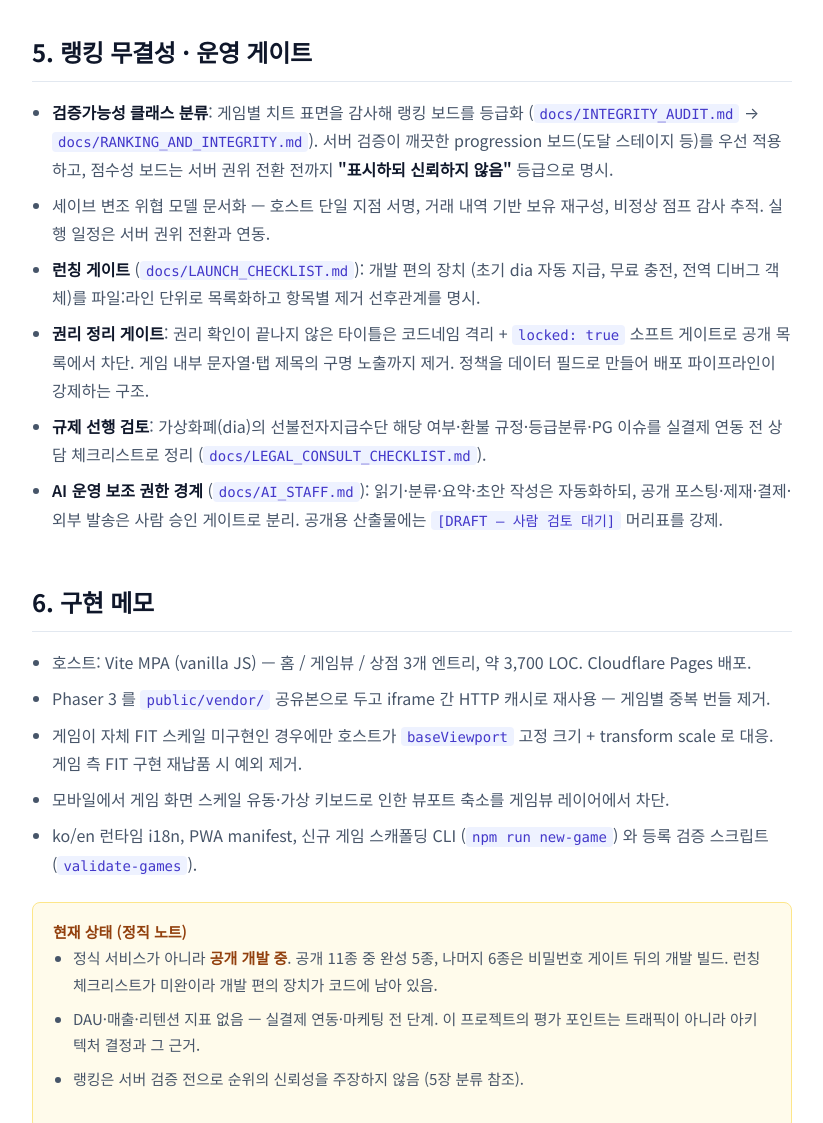
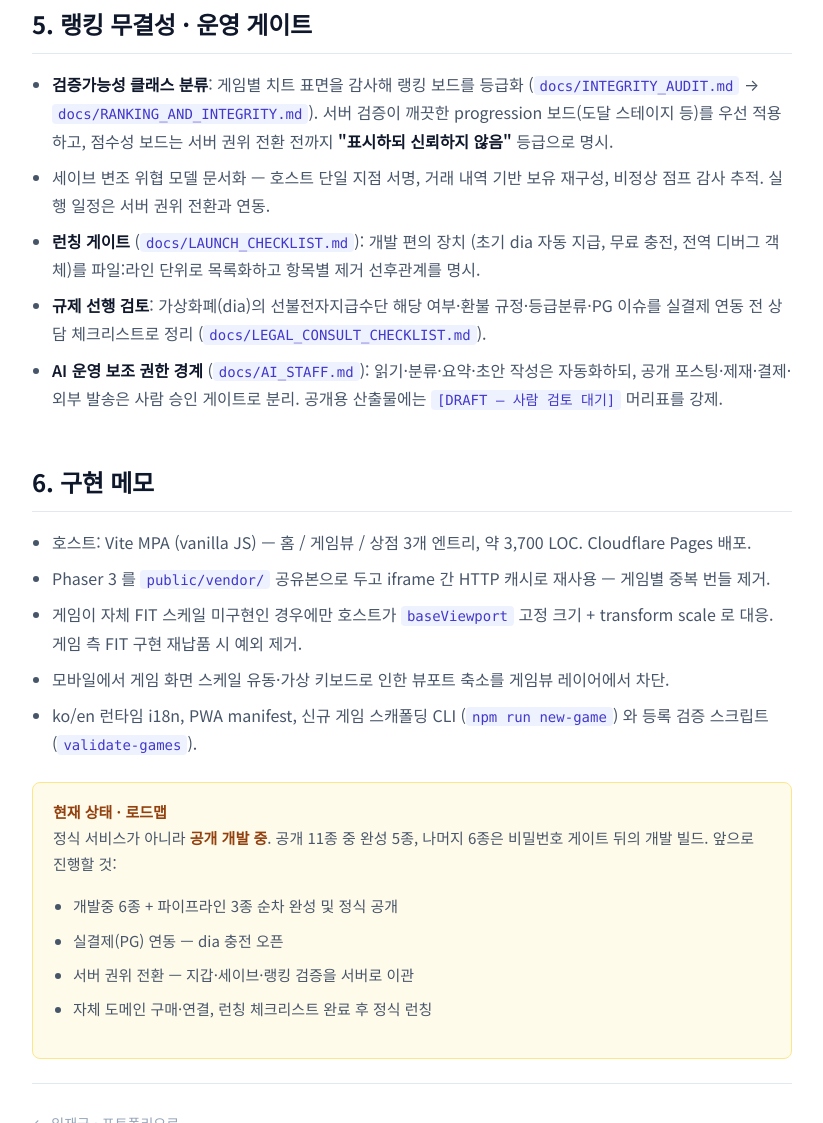
Before and after one commit to torrico203/torrico203.github.io, a plain HTML site: page projects/quarterturn.html in a window 1280 px wide. Shown: the part 3272-4395 px from the top of the page, without its empty margins (228-1051 px from the left). Drawn offline with Linux system fonts and the light colour scheme.

Commit message:
쿼터턴 기술 상세: 권리 정리 언급 제거, 정직 노트를 현재 상태 + 로드맵으로 재구성
Co-Authored-By: Claude Fable 5 <noreply@anthropic.com>

```diff
--- a/projects/quarterturn.html
+++ b/projects/quarterturn.html
@@ -131,11 +131,9 @@
           </li>
           <li>
             <strong>BANE &amp; BOON</strong> — 저주를 받아들일수록 강해지는 던전 액션 로그라이크, 캐릭터 18종.
-            권리 정리 진행 중으로 코드네임 운영.
           </li>
           <li>
             <strong>OUTBREAK</strong> — 실시간 액션 좀비 RPG, 640 스테이지, 장비·펫·스킬 수집.
-            권리 정리 진행 중으로 코드네임 운영.
           </li>
         </ul>
 
@@ -230,11 +228,6 @@
             항목별 제거 선후관계를 명시.
           </li>
           <li>
-            <strong>권리 정리 게이트</strong>: 권리 확인이 끝나지 않은 타이틀은 코드네임 격리 +
-            <code>locked: true</code> 소프트 게이트로 공개 목록에서 차단. 게임 내부 문자열·탭 제목의
-            구명 노출까지 제거. 정책을 데이터 필드로 만들어 배포 파이프라인이 강제하는 구조.
-          </li>
-          <li>
             <strong>규제 선행 검토</strong>: 가상화폐(dia)의 선불전자지급수단 해당 여부·환불 규정·등급분류·PG 이슈를
             실결제 연동 전 상담 체크리스트로 정리 (<code>docs/LEGAL_CONSULT_CHECKLIST.md</code>).
           </li>
@@ -255,19 +248,16 @@
         </ul>
 
         <div class="callout">
-          <strong>현재 상태 (정직 노트)</strong>
+          <strong>현재 상태 · 로드맵</strong>
+          <p>
+            정식 서비스가 아니라 <strong>공개 개발 중</strong>. 공개 11종 중 완성 5종, 나머지 6종은
+            비밀번호 게이트 뒤의 개발 빌드. 앞으로 진행할 것:
+          </p>
           <ul>
-            <li>
-              정식 서비스가 아니라 <strong>공개 개발 중</strong>. 공개 11종 중 완성 5종, 나머지 6종은
-              비밀번호 게이트 뒤의 개발 빌드. 런칭 체크리스트가 미완이라 개발 편의 장치가 코드에 남아 있음.
-            </li>
-            <li>
-              DAU·매출·리텐션 지표 없음 — 실결제 연동·마케팅 전 단계.
-              이 프로젝트의 평가 포인트는 트래픽이 아니라 아키텍처 결정과 그 근거.
-            </li>
-            <li>
-              랭킹은 서버 검증 전으로 순위의 신뢰성을 주장하지 않음 (5장 분류 참조).
-            </li>
+            <li>개발중 6종 + 파이프라인 3종 순차 완성 및 정식 공개</li>
+            <li>실결제(PG) 연동 — dia 충전 오픈</li>
+            <li>서버 권위 전환 — 지갑·세이브·랭킹 검증을 서버로 이관</li>
+            <li>자체 도메인 구매·연결, 런칭 체크리스트 완료 후 정식 런칭</li>
           </ul>
         </div>
 
```
